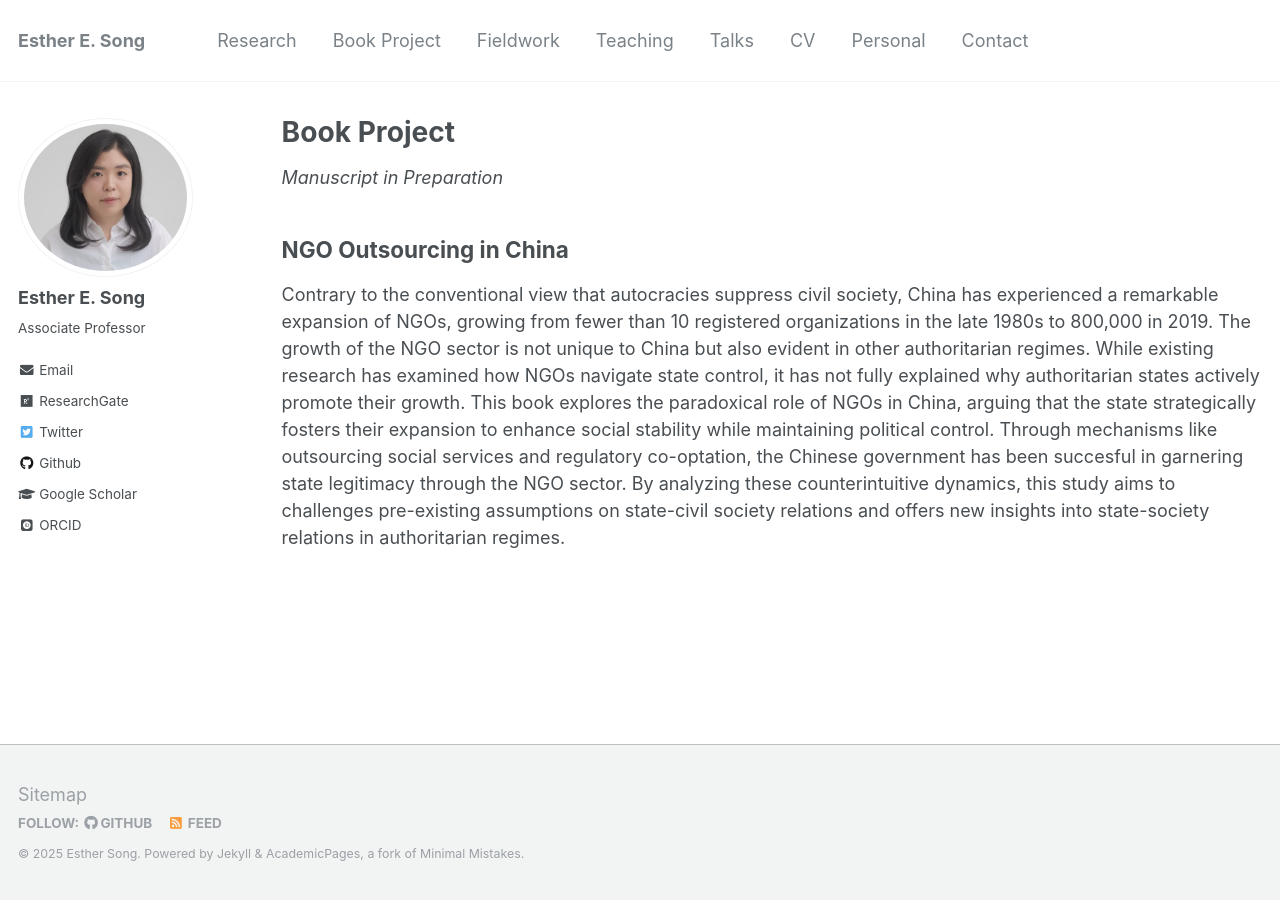
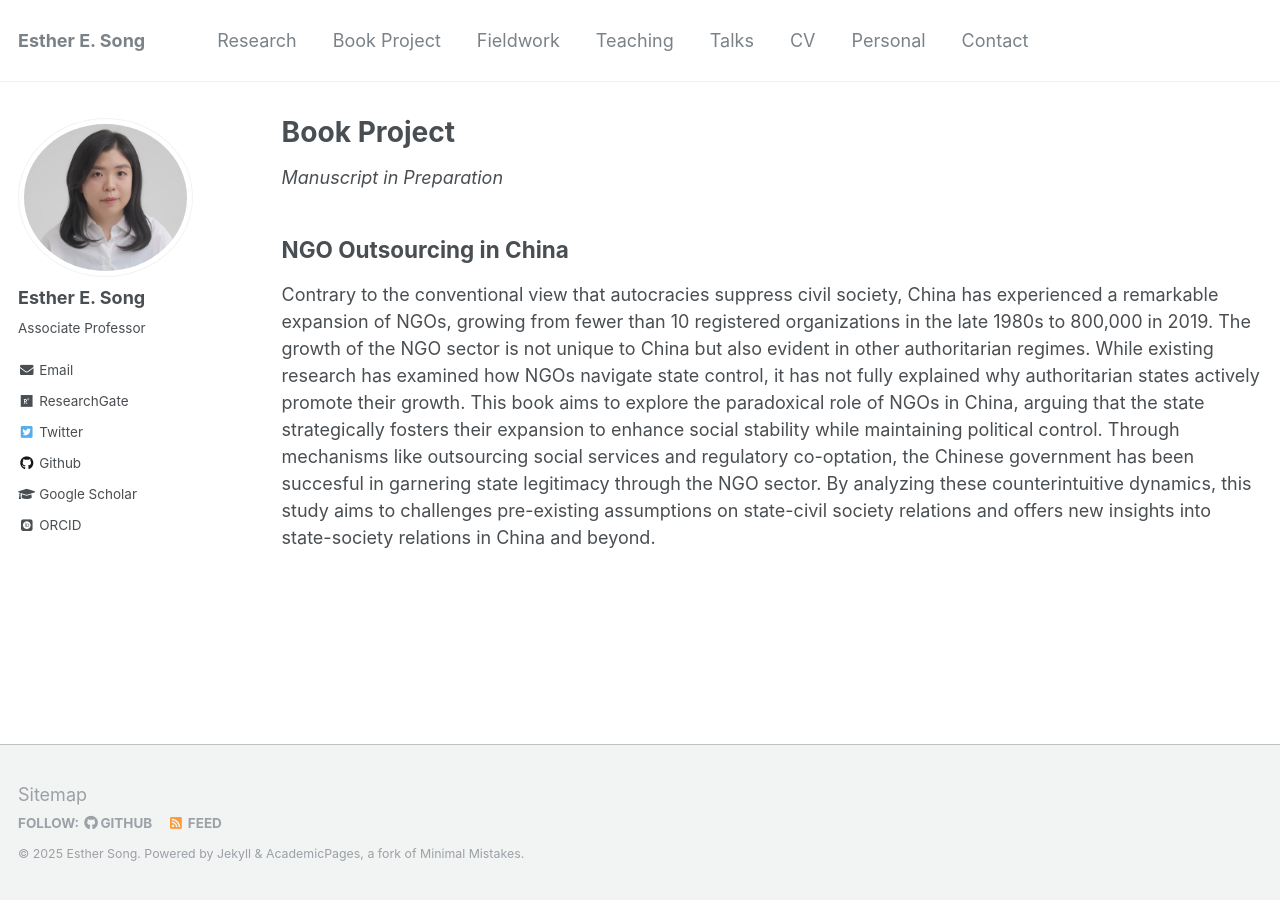
Before and after one commit to ehsong/ehsong.github.io, a Jekyll site: the page built from _pages/book.md, in a window 1280 px wide. Built offline with Jekyll 4.4.1, drawn with Linux system fonts in a browser that asks for light colours; some web fonts are replaced.

Commit message:
Update book.md

```diff
--- a/_pages/book.md
+++ b/_pages/book.md
@@ -11,4 +11,4 @@
 
 ## **NGO Outsourcing in China**
 
-Contrary to the conventional view that autocracies suppress civil society, China has experienced a remarkable expansion of NGOs, growing from fewer than 10 registered organizations in the late 1980s to 800,000 in 2019. The growth of the NGO sector is not unique to China but also evident in other authoritarian regimes. While existing research has examined how NGOs navigate state control, it has not fully explained why authoritarian states actively promote their growth. This book explores the paradoxical role of NGOs in China, arguing that the state strategically fosters their expansion to enhance social stability while maintaining political control. Through mechanisms like outsourcing social services and regulatory co-optation, the Chinese government has been succesful in garnering state legitimacy through the NGO sector. By analyzing these counterintuitive dynamics, this study aims to challenges pre-existing assumptions on state-civil society relations and offers new insights into state-society relations in authoritarian regimes.
+Contrary to the conventional view that autocracies suppress civil society, China has experienced a remarkable expansion of NGOs, growing from fewer than 10 registered organizations in the late 1980s to 800,000 in 2019. The growth of the NGO sector is not unique to China but also evident in other authoritarian regimes. While existing research has examined how NGOs navigate state control, it has not fully explained why authoritarian states actively promote their growth. This book aims to explore the paradoxical role of NGOs in China, arguing that the state strategically fosters their expansion to enhance social stability while maintaining political control. Through mechanisms like outsourcing social services and regulatory co-optation, the Chinese government has been succesful in garnering state legitimacy through the NGO sector. By analyzing these counterintuitive dynamics, this study aims to challenges pre-existing assumptions on state-civil society relations and offers new insights into state-society relations in China and beyond.
```
